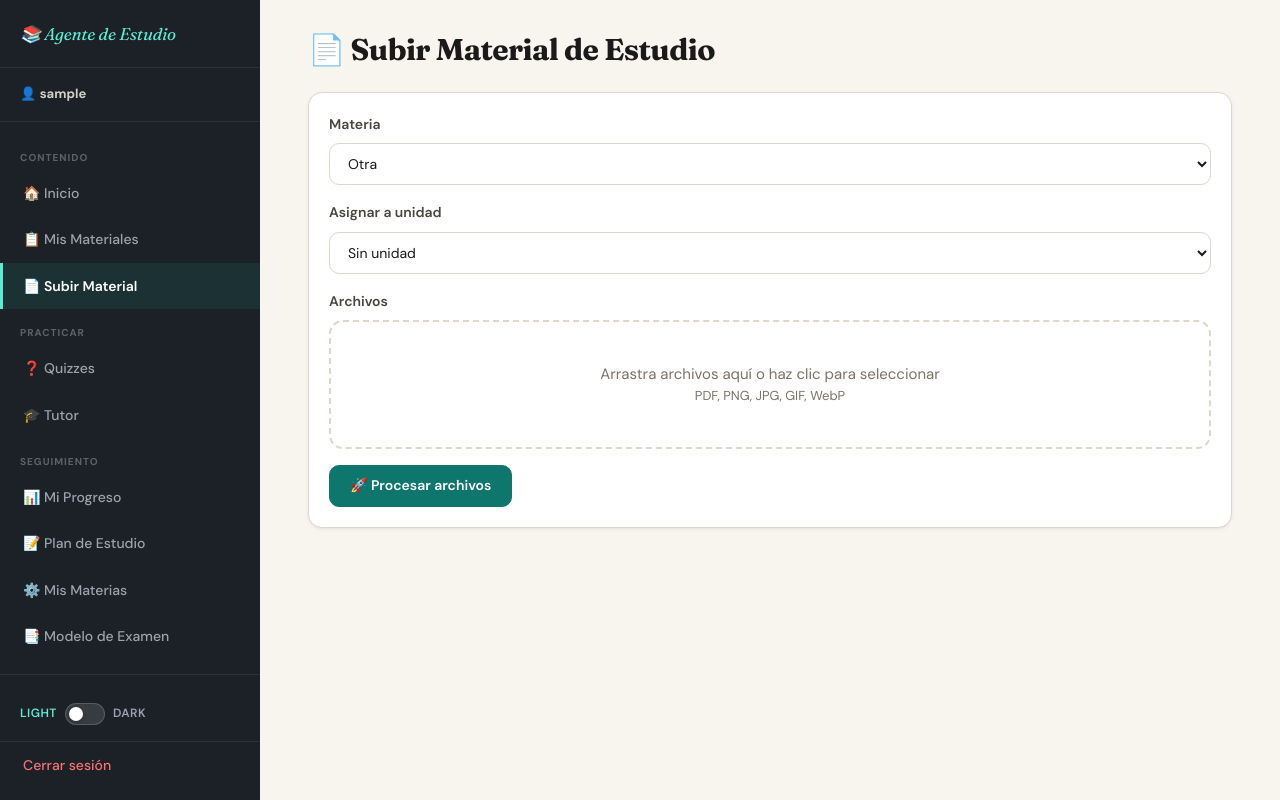
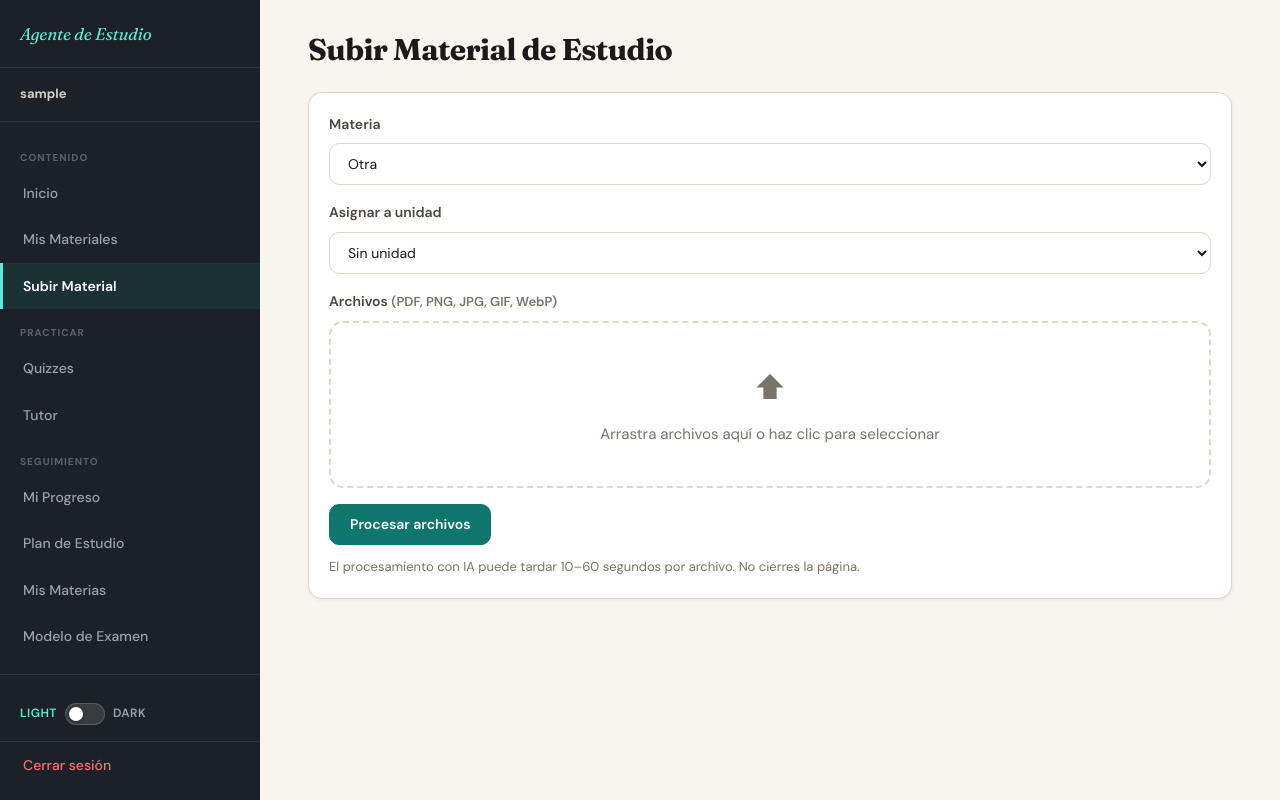
Before and after one commit to Franxo54321/Heko, a Flask app: page /upload in a window 1280 px wide. Run offline with Flask 3, Linux system fonts and the light colour scheme; the visitor is signed in with stand-in values (Sample User, id 1); data that the repository does not hold is empty; some libraries are stand-ins or nearby versions.

Commit message:
fix: quitar emojis de labels, arreglar upload, plan por materia y nombrado
- base.html: sidebar sin emojis en nav y header
- Todos los templates: page-title, h2, buttons sin emojis
- upload.html: drag-and-drop funcional, lista de archivos seleccionados,
  loading state, aviso de tiempo de procesamiento
- style.css: mejorar .file-upload-area con drag-over, .file-list styles
- study_plan.html: materiales agrupados por materia con <optgroup>,
  campo titulo al inicio del form (requerido, placeholder descriptivo)
- app.py: titulo del plan fallback si queda vacio

```diff
--- a/app.py
+++ b/app.py
@@ -406,7 +406,7 @@ def study_plan():
         hours = float(request.form.get("hours", 3.0))
         priority = request.form.get("priority", "")
         priority_list = [t.strip() for t in priority.split(",") if t.strip()] if priority else None
-        title = request.form.get("title", f"Plan de estudio - {days} días")
+        title = request.form.get("title", "").strip() or f"Plan de estudio - {days} días"
 
         result = orchestrator.create_study_plan(
             user_id=g.uid,
--- a/static/style.css
+++ b/static/style.css
@@ -762,17 +762,42 @@ select:focus {
   cursor: pointer;
   position: relative;
   color: var(--color-ink-muted);
-}
-.file-upload-area:hover {
+  min-height: 100px;
+}
+.file-upload-area:hover,
+.file-upload-area.drag-over {
   border-color: var(--color-accent);
   background: var(--color-accent-light);
   color: var(--color-accent);
 }
-.file-upload-area input[type="file"] {
-  position: absolute;
-  inset: 0;
-  opacity: 0;
-  cursor: pointer;
+.file-upload-area.drag-over {
+  transform: scale(1.01);
+}
+.file-upload-prompt {
+  pointer-events: none;
+}
+.file-list {
+  list-style: none;
+  padding: 0;
+  margin: 0;
+  text-align: left;
+}
+.file-list li {
+  display: flex;
+  align-items: center;
+  justify-content: space-between;
+  padding: var(--sp-2) var(--sp-3);
+  border-bottom: 1px solid var(--color-border);
+  font-size: 14px;
+}
+.file-list li:last-child { border-bottom: none; }
+.file-list-name {
+  font-weight: 500;
+  color: var(--color-ink);
+  overflow: hidden;
+  text-overflow: ellipsis;
+  white-space: nowrap;
+  max-width: 320px;
 }
 
 
--- a/templates/base.html
+++ b/templates/base.html
@@ -25,29 +25,29 @@
         {% if current_user %}
         <aside class="sidebar" id="sidebar">
             <div class="sidebar-header">
-                <h2>📚 Agente de Estudio</h2>
+                <h2>Agente de Estudio</h2>
                 <button class="sidebar-toggle" id="sidebarClose" aria-label="Cerrar menú">✕</button>
             </div>
             <div class="sidebar-user">
-                👤 <strong>{{ current_user.display_name or current_user.username }}</strong>
+                <strong>{{ current_user.display_name or current_user.username }}</strong>
             </div>
             <nav class="sidebar-nav">
                 <div class="nav-section-label">Contenido</div>
-                <a href="{{ url_for('home') }}" class="nav-link {% if request.endpoint == 'home' %}active{% endif %}">🏠 Inicio</a>
-                <a href="{{ url_for('materials') }}" class="nav-link {% if request.endpoint == 'materials' %}active{% endif %}">📋 Mis Materiales</a>
-                <a href="{{ url_for('upload') }}" class="nav-link {% if request.endpoint == 'upload' %}active{% endif %}">📄 Subir Material</a>
+                <a href="{{ url_for('home') }}" class="nav-link {% if request.endpoint == 'home' %}active{% endif %}">Inicio</a>
+                <a href="{{ url_for('materials') }}" class="nav-link {% if request.endpoint == 'materials' %}active{% endif %}">Mis Materiales</a>
+                <a href="{{ url_for('upload') }}" class="nav-link {% if request.endpoint == 'upload' %}active{% endif %}">Subir Material</a>
 
                 <div class="nav-section-label">Practicar</div>
-                <a href="{{ url_for('quizzes') }}" class="nav-link {% if request.endpoint in ('quizzes', 'solve_quiz') %}active{% endif %}">❓ Quizzes</a>
-                <a href="{{ url_for('tutor_page') }}" class="nav-link {% if request.endpoint == 'tutor_page' %}active{% endif %}">🎓 Tutor</a>
+                <a href="{{ url_for('quizzes') }}" class="nav-link {% if request.endpoint in ('quizzes', 'solve_quiz') %}active{% endif %}">Quizzes</a>
+                <a href="{{ url_for('tutor_page') }}" class="nav-link {% if request.endpoint == 'tutor_page' %}active{% endif %}">Tutor</a>
 
                 <div class="nav-section-label">Seguimiento</div>
-                <a href="{{ url_for('progress') }}" class="nav-link {% if request.endpoint == 'progress' %}active{% endif %}">📊 Mi Progreso</a>
-                <a href="{{ url_for('study_plan') }}" class="nav-link {% if request.endpoint == 'study_plan' %}active{% endif %}">📝 Plan de Estudio</a>
-                <a href="{{ url_for('subjects') }}" class="nav-link {% if request.endpoint == 'subjects' %}active{% endif %}">⚙️ Mis Materias</a>
-                <a href="{{ url_for('exam') }}" class="nav-link {% if request.endpoint == 'exam' %}active{% endif %}">📑 Modelo de Examen</a>
+                <a href="{{ url_for('progress') }}" class="nav-link {% if request.endpoint == 'progress' %}active{% endif %}">Mi Progreso</a>
+                <a href="{{ url_for('study_plan') }}" class="nav-link {% if request.endpoint == 'study_plan' %}active{% endif %}">Plan de Estudio</a>
+                <a href="{{ url_for('subjects') }}" class="nav-link {% if request.endpoint == 'subjects' %}active{% endif %}">Mis Materias</a>
+                <a href="{{ url_for('exam') }}" class="nav-link {% if request.endpoint == 'exam' %}active{% endif %}">Modelo de Examen</a>
                 {% if current_user.is_admin %}
-                <a href="{{ url_for('admin_panel') }}" class="nav-link {% if request.endpoint == 'admin_panel' %}active{% endif %}">👑 Admin</a>
+                <a href="{{ url_for('admin_panel') }}" class="nav-link {% if request.endpoint == 'admin_panel' %}active{% endif %}">Admin</a>
                 {% endif %}
             </nav>
             <div class="sidebar-footer">
--- a/templates/exam.html
+++ b/templates/exam.html
@@ -2,7 +2,7 @@
 {% block title %}Modelo de Examen — Agente de Estudio{% endblock %}
 
 {% block content %}
-<h1 class="page-title">📑 Modelo de Examen</h1>
+<h1 class="page-title">Modelo de Examen</h1>
 
 {% if materials %}
 <div class="section glass-card">
@@ -19,7 +19,7 @@
             <label>Duración del examen (minutos)</label>
             <input type="number" name="duration" value="120" min="30" max="300" step="15">
         </div>
-        <button type="submit" class="btn btn-primary" id="examGenBtn">📑 Generar Examen</button>
+        <button type="submit" class="btn btn-primary" id="examGenBtn">Generar Examen</button>
     </form>
 </div>
 {% else %}
--- a/templates/materials.html
+++ b/templates/materials.html
@@ -2,7 +2,7 @@
 {% block title %}Mis Materiales — Agente de Estudio{% endblock %}
 
 {% block content %}
-<h1 class="page-title">📋 Mis Materiales</h1>
+<h1 class="page-title">Mis Materiales</h1>
 
 <!-- ── Filters bar ───────────────────────────────────────── -->
 <form method="GET" class="filters-bar">
@@ -52,7 +52,7 @@
     <details class="glass-card expandable" open>
       <summary>
         <span class="unit-header">
-          <span class="unit-header-title">📁 {{ unit_label }}</span>
+          <span class="unit-header-title">{{ unit_label }}</span>
           <span class="unit-header-count">{{ mats|length }} archivo{{ 's' if mats|length != 1 }}</span>
           {% set subj = mats[0].subject if mats else '' %}
           {% if subj %}<span class="badge badge-subject">{{ subj }}</span>{% endif %}
--- a/templates/quiz_results.html
+++ b/templates/quiz_results.html
@@ -2,7 +2,7 @@
 {% block title %}Resultado del Quiz — Agente de Estudio{% endblock %}
 
 {% block content %}
-<h1 class="page-title">📊 Resultado del Quiz</h1>
+<h1 class="page-title">Resultado del Quiz</h1>
 
 <div class="section glass-card" style="text-align:center">
     {% if results.puntaje >= 80 %}
--- a/templates/quizzes.html
+++ b/templates/quizzes.html
@@ -2,7 +2,7 @@
 {% block title %}Quizzes — Agente de Estudio{% endblock %}
 
 {% block content %}
-<h1 class="page-title">❓ Quizzes de Autoevaluación</h1>
+<h1 class="page-title">Quizzes de Autoevaluación</h1>
 
 <div class="tabs">
     <button class="tab-btn active" data-tab="create">Crear Quiz</button>
@@ -46,7 +46,7 @@
                     </select>
                 </div>
             </div>
-            <button type="submit" class="btn btn-primary" id="quizGenBtn">🎯 Generar Quiz</button>
+            <button type="submit" class="btn btn-primary" id="quizGenBtn">Generar Quiz</button>
         </form>
     </div>
     {% else %}
--- a/templates/subjects.html
+++ b/templates/subjects.html
@@ -2,7 +2,7 @@
 {% block title %}Mis Materias — Agente de Estudio{% endblock %}
 
 {% block content %}
-<h1 class="page-title">⚙️ Gestionar Materias</h1>
+<h1 class="page-title">Gestionar Materias</h1>
 <p>Crea o elimina materias. Estas aparecerán como opciones al subir materiales, crear quizzes, etc.</p>
 
 <div class="section glass-card">
@@ -11,7 +11,7 @@
         <div class="form-group flex-1">
             <input type="text" name="name" placeholder="Ej: Álgebra Lineal" required>
         </div>
-        <button type="submit" class="btn btn-primary">➕ Crear</button>
+        <button type="submit" class="btn btn-primary">Crear</button>
     </form>
 </div>
 
--- a/templates/tutor.html
+++ b/templates/tutor.html
@@ -2,7 +2,7 @@
 {% block title %}Tutor — Agente de Estudio{% endblock %}
 
 {% block content %}
-<h1 class="page-title">🎓 Tutor Inteligente</h1>
+<h1 class="page-title">Tutor Inteligente</h1>
 
 {% if material_context %}
 <div class="glass-card" style="padding:var(--sp-4);margin-bottom:var(--sp-5);border-left:3px solid var(--color-accent)">
@@ -14,7 +14,7 @@
 
 <div class="tabs">
     <button class="tab-btn active" data-tab="solve">Resolver Problema</button>
-    <button class="tab-btn" data-tab="file">📎 Desde archivo</button>
+    <button class="tab-btn" data-tab="file">Desde archivo</button>
     <button class="tab-btn" data-tab="guide">Práctica Guiada</button>
     <button class="tab-btn" data-tab="chat">Chat con Tutor</button>
 </div>
--- a/templates/upload.html
+++ b/templates/upload.html
@@ -2,10 +2,10 @@
 {% block title %}Subir Material — Agente de Estudio{% endblock %}
 
 {% block content %}
-<h1 class="page-title">📄 Subir Material de Estudio</h1>
+<h1 class="page-title">Subir Material de Estudio</h1>
 
 <div class="section glass-card">
-    <form method="POST" enctype="multipart/form-data">
+    <form method="POST" enctype="multipart/form-data" id="uploadForm">
         <div class="form-row">
             <div class="form-group flex-1">
                 <label>Materia</label>
@@ -38,15 +38,22 @@
         </div>
 
         <div class="form-group">
-            <label>Archivos</label>
+            <label>Archivos <span class="text-muted">(PDF, PNG, JPG, GIF, WebP)</span></label>
             <div class="file-upload-area" id="dropZone">
-                <input type="file" name="files" multiple accept=".pdf,.png,.jpg,.jpeg,.gif,.webp" required id="fileInput">
-                <p>Arrastra archivos aquí o haz clic para seleccionar</p>
-                <p class="text-muted">PDF, PNG, JPG, GIF, WebP</p>
+                <input type="file" name="files" multiple accept=".pdf,.png,.jpg,.jpeg,.gif,.webp"
+                       required id="fileInput" style="position:absolute;inset:0;opacity:0;cursor:pointer;width:100%;height:100%">
+                <div class="file-upload-prompt" id="uploadPrompt">
+                    <div style="font-size:32px;margin-bottom:8px">⬆</div>
+                    <div>Arrastra archivos aquí o haz clic para seleccionar</div>
+                </div>
+                <ul class="file-list hidden" id="fileList"></ul>
             </div>
         </div>
 
-        <button type="submit" class="btn btn-primary">🚀 Procesar archivos</button>
+        <button type="submit" class="btn btn-primary" id="uploadSubmitBtn">Procesar archivos</button>
+        <p class="text-muted" style="margin-top:var(--sp-3);font-size:13px">
+            El procesamiento con IA puede tardar 10–60 segundos por archivo. No cierres la página.
+        </p>
     </form>
 </div>
 {% endblock %}
@@ -59,5 +66,70 @@ function toggleNewUnit(sel) {
 function toggleOtherSubject(sel) {
     document.getElementById('otherSubjectGroup').classList.toggle('hidden', sel.value !== 'Otra');
 }
+
+(function() {
+    var dropZone  = document.getElementById('dropZone');
+    var fileInput = document.getElementById('fileInput');
+    var fileList  = document.getElementById('fileList');
+    var prompt    = document.getElementById('uploadPrompt');
+    var form      = document.getElementById('uploadForm');
+    var submitBtn = document.getElementById('uploadSubmitBtn');
+
+    // Show selected files
+    function updateFileList(files) {
+        if (!files || files.length === 0) {
+            prompt.classList.remove('hidden');
+            fileList.classList.add('hidden');
+            fileList.innerHTML = '';
+            return;
+        }
+        fileList.innerHTML = '';
+        Array.from(files).forEach(function(f) {
+            var li = document.createElement('li');
+            var kb = (f.size / 1024).toFixed(0);
+            var mb = f.size > 1048576 ? ' (' + (f.size / 1048576).toFixed(1) + ' MB)' : ' (' + kb + ' KB)';
+            li.innerHTML = '<span class="file-list-name">' + f.name + '</span><span class="text-muted">' + mb + '</span>';
+            fileList.appendChild(li);
+        });
+        prompt.classList.add('hidden');
+        fileList.classList.remove('hidden');
+    }
+
+    fileInput.addEventListener('change', function() {
+        updateFileList(this.files);
+    });
+
+    // Drag & drop
+    ['dragenter', 'dragover'].forEach(function(evt) {
+        dropZone.addEventListener(evt, function(e) {
+            e.preventDefault();
+            dropZone.classList.add('drag-over');
+        });
+    });
+    ['dragleave', 'drop'].forEach(function(evt) {
+        dropZone.addEventListener(evt, function(e) {
+            e.preventDefault();
+            dropZone.classList.remove('drag-over');
+        });
+    });
+    dropZone.addEventListener('drop', function(e) {
+        e.preventDefault();
+        var dt = e.dataTransfer;
+        if (dt && dt.files.length) {
+            // Transfer files to input
+            try {
+                fileInput.files = dt.files;
+            } catch(ex) {}
+            updateFileList(dt.files);
+        }
+    });
+
+    // Loading state
+    form.addEventListener('submit', function() {
+        if (!fileInput.files || fileInput.files.length === 0) return;
+        submitBtn.disabled = true;
+        submitBtn.textContent = 'Procesando… por favor espera';
+    });
+})();
 </script>
 {% endblock %}
```
Also changed, not shown: templates/home.html (+10 -11 lines), templates/progress.html (+5 -5 lines), templates/study_plan.html (+16 -10 lines).
